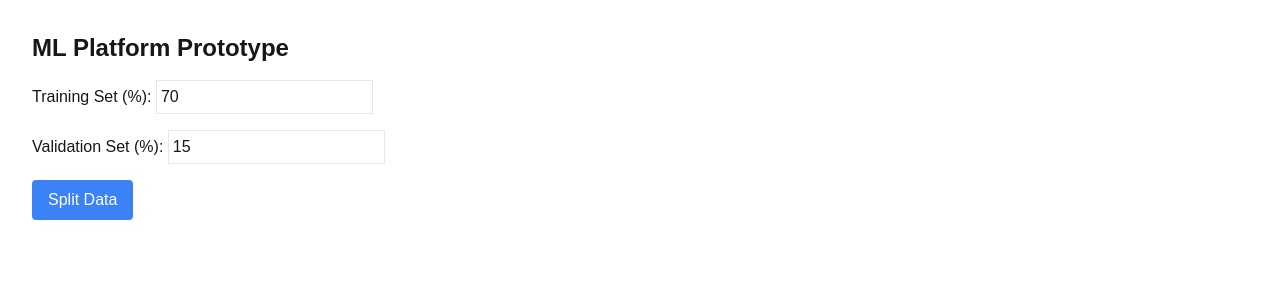
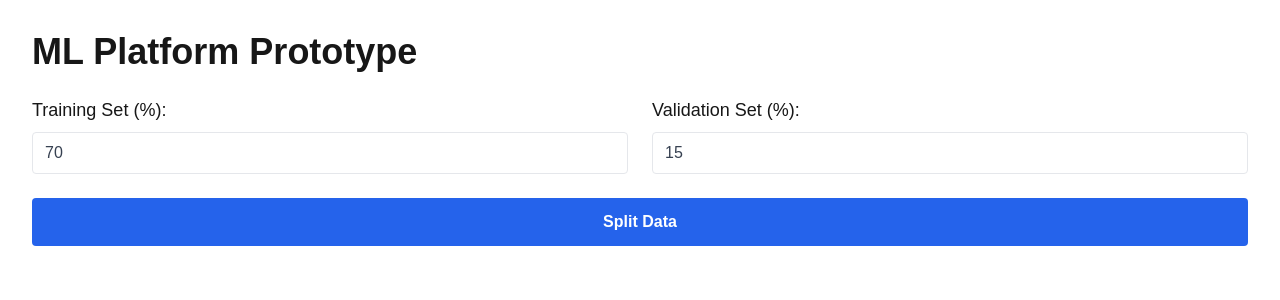
Before and after one commit to samarmubarakpk/ml_no_code_platform, a Next.js app in the folder ml-platform-frontend/my-app/: page / in a window 1280 px wide. Shown: the top 300 px of the page. Built offline with nearby package versions, Linux system fonts and the light colour scheme.

Commit message:
ui change

```diff
--- a/ml-platform-frontend/my-app/src/app/page.js
+++ b/ml-platform-frontend/my-app/src/app/page.js
@@ -1,3 +1,4 @@
+// src/app/page.js
 'use client'
 import { useState } from 'react'
 
@@ -19,46 +20,48 @@ export default function Home() {
   }
 
   return (
-    <main className="p-8">
-      <h1 className="text-2xl font-bold mb-4">ML Platform Prototype</h1>
+    <main className="p-8 space-y-6">
+      <h1 className="text-4xl font-extrabold mb-6">ML Platform Prototype</h1>
 
-      <div className="space-y-4">
+      <div className="grid grid-cols-1 sm:grid-cols-2 gap-6">
         <div>
-          <label>Training Set (%): </label>
+          <label className="block text-lg font-medium mb-2">Training Set (%):</label>
           <input
             type="number"
             value={trainSize}
             onChange={(e) => setTrainSize(Number(e.target.value))}
-            className="border p-1"
+            className="w-full border rounded px-3 py-2 text-gray-700 focus:outline-none focus:ring focus:ring-blue-300"
           />
         </div>
 
         <div>
-          <label>Validation Set (%): </label>
+          <label className="block text-lg font-medium mb-2">Validation Set (%):</label>
           <input
             type="number"
             value={valSize}
             onChange={(e) => setValSize(Number(e.target.value))}
-            className="border p-1"
+            className="w-full border rounded px-3 py-2 text-gray-700 focus:outline-none focus:ring focus:ring-blue-300"
           />
+        </div>
       </div>
 
       <button
         onClick={handleSplit}
-          className="bg-blue-500 text-white px-4 py-2 rounded"
+        className="w-full bg-blue-600 hover:bg-blue-700 text-white font-bold py-3 px-6 rounded transition duration-300"
       >
         Split Data
       </button>
 
       {splitSizes && (
-          <div className="mt-4">
-            <h2 className="text-xl font-bold">Results:</h2>
-            <p>Training Set: {splitSizes.train_size} samples</p>
-            <p>Validation Set: {splitSizes.val_size} samples</p>
-            <p>Test Set: {splitSizes.test_size} samples</p>
+        <div className="mt-6 bg-gray-100 p-4 rounded-lg shadow">
+          <h2 className="text-2xl font-bold mb-4">Results:</h2>
+          <ul className="space-y-2 text-lg">
+            <li><strong>Training Set:</strong> {splitSizes.train_size} samples</li>
+            <li><strong>Validation Set:</strong> {splitSizes.val_size} samples</li>
+            <li><strong>Test Set:</strong> {splitSizes.test_size} samples</li>
+          </ul>
         </div>
       )}
-      </div>
     </main>
   )
 }
```
Lines whose indentation alone changed are shown as unchanged.
